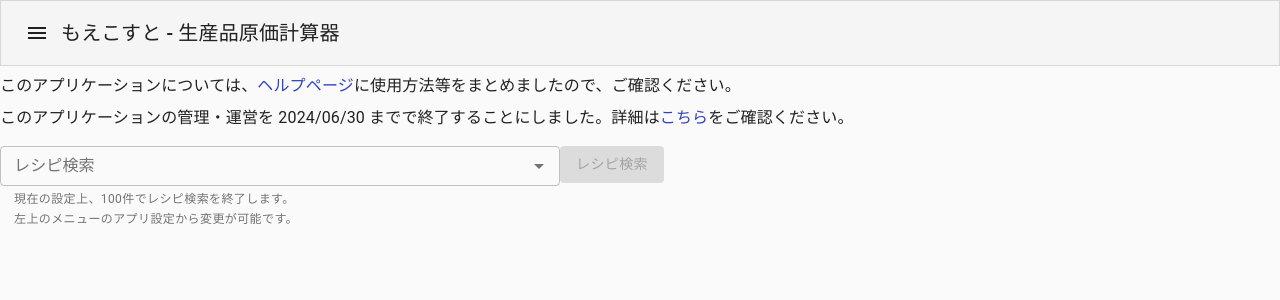
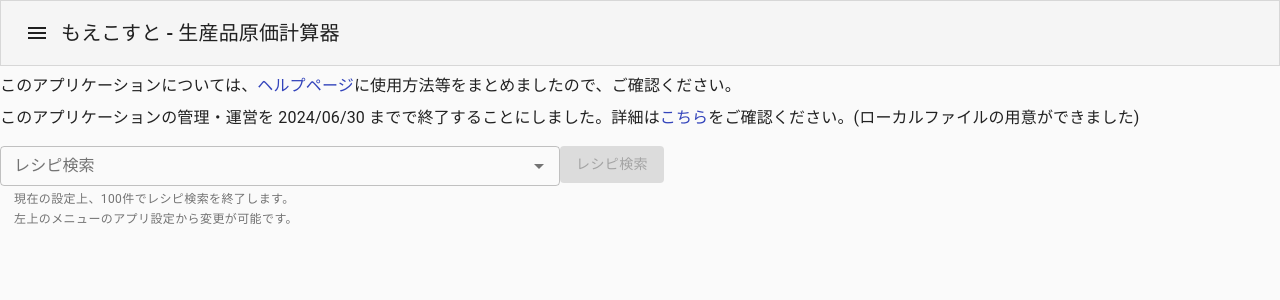
Before and after one commit to Helestia/moecost, a React (Create React App) app: page / in a window 1280 px wide. Shown: the top 300 px of the page. Built offline with nearby package versions, Linux system fonts and the light colour scheme.

Commit message:
トップページの注意文更新

```diff
--- a/src/components/component/searchSection/renderRecipeFindBox.tsx
+++ b/src/components/component/searchSection/renderRecipeFindBox.tsx
@@ -81,7 +81,7 @@ const RenderRecipeFindBox:React.FC<tRenderRecipeFindBox> = (props) => {
                 marginTop={1}
                 marginBottom={1}
             >
-                <Typography>このアプリケーションの管理・運営を 2024/06/30 までで終了することにしました。詳細は<Link href="./endService/" target="_blank">こちら</Link>をご確認ください。</Typography>
+                <Typography>このアプリケーションの管理・運営を 2024/06/30 までで終了することにしました。詳細は<Link href="./endService/" target="_blank">こちら</Link>をご確認ください。(ローカルファイルの用意ができました)</Typography>
             </Box>
             <Box
                 className={classes.rootBox}
```
